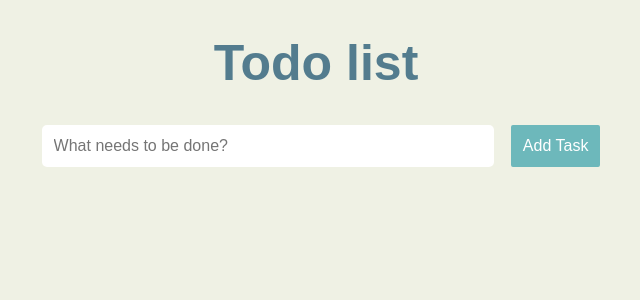
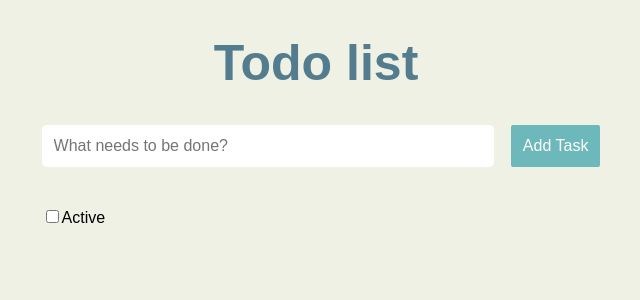
Before and after one commit to anastasiafomina/react-todo-app, a React (Create React App) app: page / in a window 1280 px wide. Shown: the top 300 px of the page, without its empty margins (324-964 px from the left). Built offline with nearby package versions, Linux system fonts and the light colour scheme.

Commit message:
add hiding complited tasks function

```diff
--- a/src/App.js
+++ b/src/App.js
@@ -16,7 +16,8 @@ class App extends Component {
     // достаем оттуда сами итемы, т.к. сохраняли их как объект
     this.state = {
       items: itemsForState,
-      text: ''
+      text: '',
+      hiding: false
     }
   }
 
@@ -93,6 +94,24 @@ class App extends Component {
     return null
   }
 
+  hidingTasks = () => {
+    this.setState({
+      hiding: !this.state.hiding
+    })
+  }
+
+  hideCompleted = () => {
+    return (
+      <div className="hiding">
+      <input
+        type="checkbox"
+        id="hidingCompleted"
+        onChange={this.hidingTasks}
+      />
+      <label htmlFor="hidingCompleted">Active</label>
+      </div>
+    )
+  }
 
   render() {
     return (
@@ -109,7 +128,10 @@ class App extends Component {
               entries={this.state.items}
               deleteItem={this.deleteItem}
               crossOutOnClick={this.crossOutOnClick}
+              hiding={this.state.hiding}
             />
+            {this.hideCompleted()}
+
             {this.renderDeleteButton()}
           </div>
         </div>
--- a/src/components/TodoItems.js
+++ b/src/components/TodoItems.js
@@ -38,7 +38,8 @@ class TodoItems extends Component {
   }
   render() {
     const { entries } = this.props
-    const listItems = entries.map(this.renderTask)
+    const listItems = (this.props.hiding) ? entries.filter(item => item.isDone === false).map(this.renderTask)
+    : entries.map(this.renderTask)
     return <ol className="listOfTasks">{listItems}</ol>
   }
 }
--- a/src/styles/App.css
+++ b/src/styles/App.css
@@ -100,7 +100,7 @@
 
 .deleteAllButton {
   margin-left: 10px;
-  width: 80px;
+  font-size: 12px;
 }
 
 .itemDateTime {
@@ -109,3 +109,7 @@ margin-left: 10px;
 font-size: 12px;
 color: #aaaaaa;
 }
+
+.hiding {
+  margin: 10px;
+}
```
Also changed, not shown: src/assets/logo.svg (deleted).
